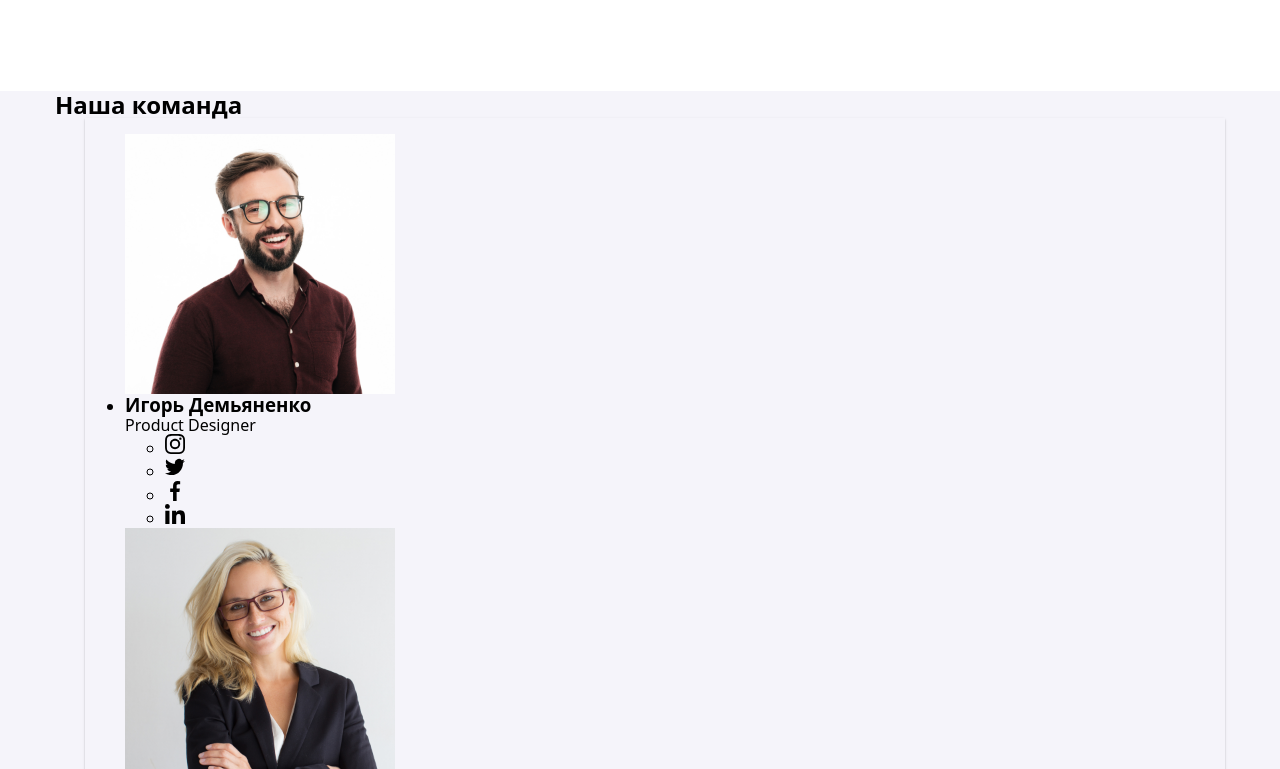
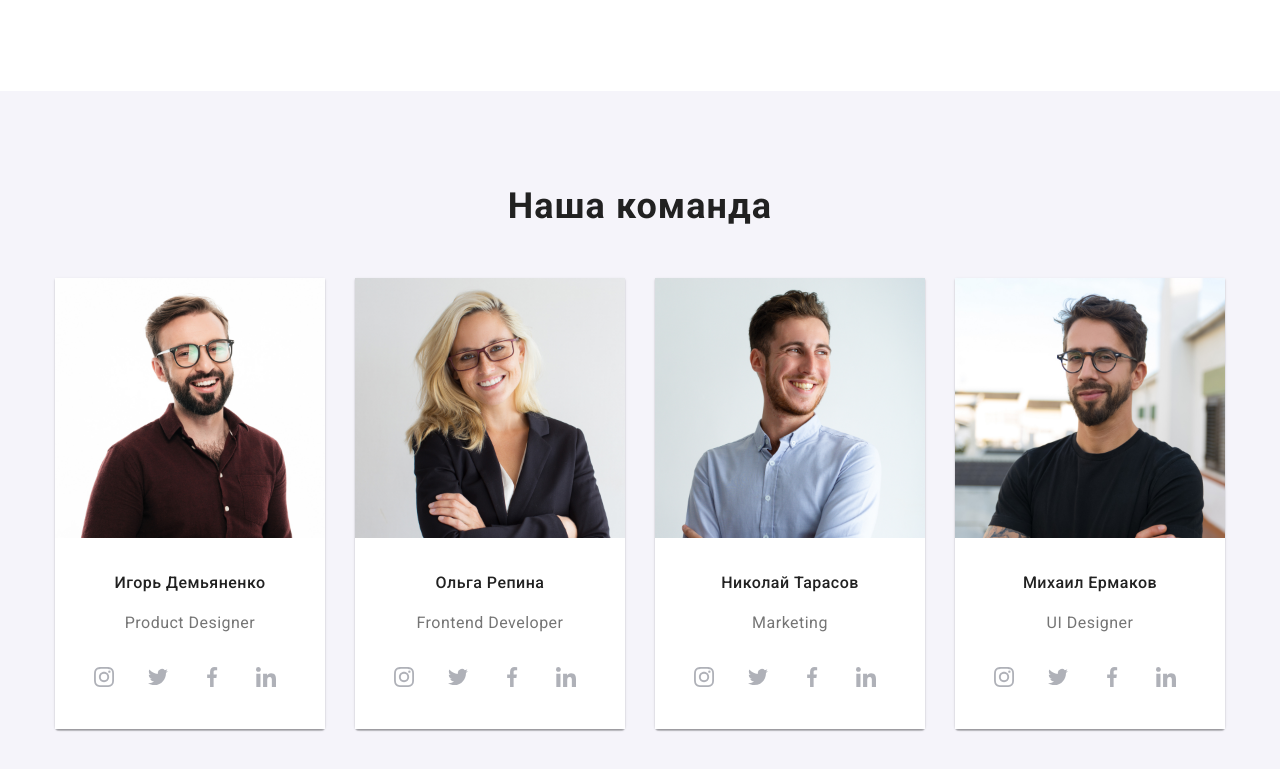
Before and after one commit to olexiychubok/goit-markup-hw-07, a plain HTML site: page index.html in a window 1280 px wide. Shown: the part 1511-2280 px from the top of the page. Drawn offline with nearby package versions, Linux system fonts and the light colour scheme.

Commit message:
Редаговано css для team

```diff
--- a/css/style.css
+++ b/css/style.css
@@ -353,7 +353,7 @@ img {
     background-color: var(--section-team);
 }
 
-.team-title {
+.team__title {
     font-family: Roboto, sans-serif;
     font-style: normal;
     font-weight: bold;
@@ -366,7 +366,42 @@ img {
     padding-bottom: 50px;
 }
 
-.team-name {
+.card__list {
+    margin-top: 0px;
+    margin-bottom: 0px;
+    padding-left: 0px;
+    padding: 0px 0px 94px 0px;
+    display: flex;
+    flex-direction: row;
+}
+
+.card__item {
+    display: flex;
+    flex-direction: column;
+    box-shadow: 0px 1px 3px rgba(0, 0, 0, 0.12), 0px 1px 1px rgba(0, 0, 0, 0.14), 0px 2px 1px rgba(0, 0, 0, 0.2);
+    border-radius: 0px 0px 4px 4px;
+}
+
+.card__item:nth-last-child(n+1) {
+    margin-left: 30px;
+}
+
+.card__item:first-child {
+    margin-left: 0px;
+}
+
+.card__img {
+    display: flex;
+    align-items: flex-start;
+    padding-bottom: 30px;
+}
+
+.card__content,
+.card__img {
+    background-color: #fff;
+}
+
+.card__name {
     font-family: Roboto, sans-serif;
     font-style: normal;
     font-weight: 500;
@@ -375,9 +410,10 @@ img {
     text-align: center;
     letter-spacing: 0.03em;
     color: var(--main-text);
+    padding-bottom: 10px;
 }
 
-.team-text {
+.card__text {
     font-family: Roboto, sans-serif;
     font-style: normal;
     font-weight: normal;
@@ -386,52 +422,10 @@ img {
     text-align: center;
     letter-spacing: 0.03em;
     color: var(--link-text);
-}
-
-.team-list.link {
-    margin-top: 0px;
-    margin-bottom: 0px;
-    padding-left: 0px;
-    padding: 0px 0px 94px 0px;
-    display: flex;
-    flex-direction: row;
-}
-
-.card {
-    display: flex;
-    flex-direction: column;
-    box-shadow: 0px 1px 3px rgba(0, 0, 0, 0.12), 0px 1px 1px rgba(0, 0, 0, 0.14), 0px 2px 1px rgba(0, 0, 0, 0.2);
-    border-radius: 0px 0px 4px 4px;
-}
-
-.team-img {
-    display: flex;
-    align-items: flex-start;
-    padding-bottom: 30px;
-}
-
-.team-content,
-.team-img {
-    background-color: #fff;
-}
-
-.card .team-name {
-    padding-bottom: 10px;
-}
-
-.card .team-text {
     padding-bottom: 16px;
 }
 
-.card:nth-last-child(n+1) {
-    margin-left: 30px;
-}
-
-.card:first-child {
-    margin-left: 0px;
-}
-
-.team-socials {
+.socials {
     list-style: none;
     display: flex;
     justify-content: center;
@@ -440,11 +434,11 @@ img {
     padding-bottom: 30px;
 }
 
-.team-socials > li:nth-last-child(n+1) {
+.social__item:nth-last-child(n+1) {
     margin-right: 10px;
 }
 
-.social-link {
+.social__link {
     display: flex;
     justify-content: center;
     align-items: center;
@@ -455,7 +449,7 @@ img {
     fill: var(--social-networks);
 }
 
-.social-link:hover {
+.social__link:hover {
     fill: #fff;
     background-color: var(--hover-text);
     transition: fill 250ms cubic-bezier(0.4, 0, 0.2, 1), background-color 250ms cubic-bezier(0.4, 0, 0.2, 1);
--- a/index.html
+++ b/index.html
@@ -90,7 +90,6 @@
         <section class="doing">
             <div class="container">
                 <h2 class="doing__title">Чем мы занимаемся</h2>
-                <!-- <div class="thumb"> -->
                     <ul class="doing__list no-dots">
                         <li class="doing__img"><img src="img/box-1.jpg" alt="box-1" width="370">
                             <p class="doing__text">Десктопные приложения</p>
@@ -103,13 +102,12 @@
                         </li>
                     </ul>
                 </div>
-            <!-- </div>  -->
         </section>
         <section class="team">
             <div class="container">
                 <h2 class="team__title">Наша команда</h2>
                 <div class="card">
-                    <ul class="card__list link">
+                    <ul class="card__list no-dots">
                         <li class="card__item">
                             <img class="card__img" src="img/team-card-1.jpg" alt="Игорь Демьяненко" width="270">
                             <div class="card__content">
```
